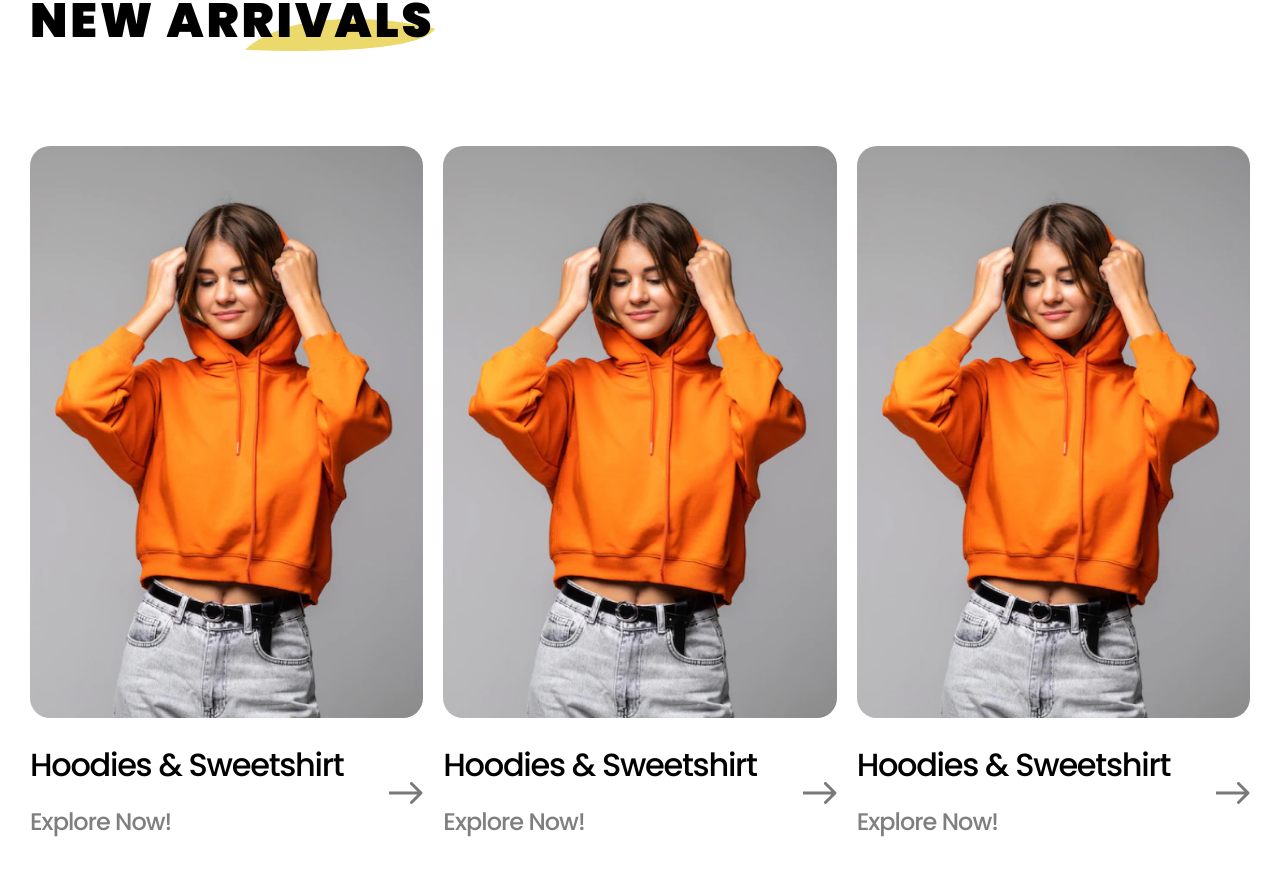
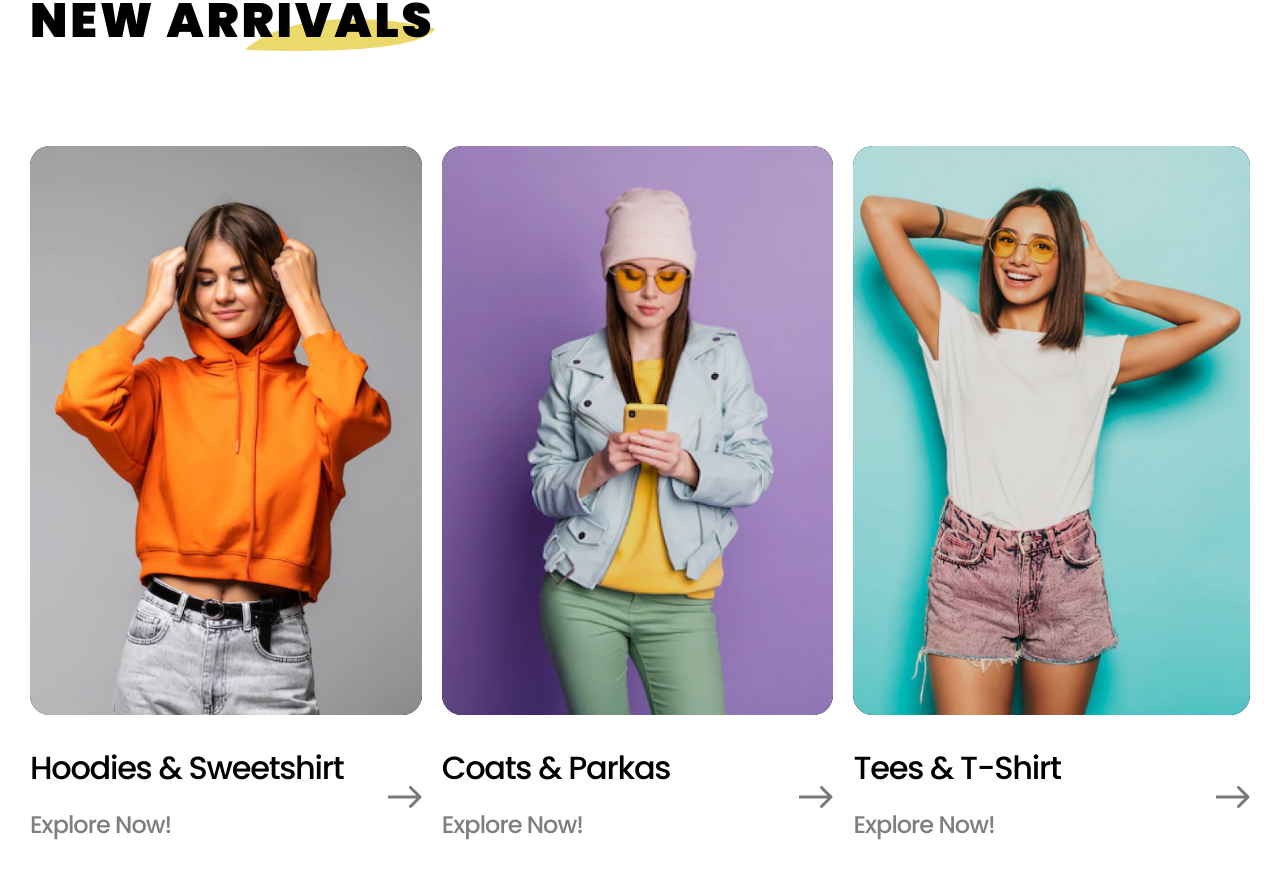
Before and after one commit to MikhailChekov/fashion-react, a React (Create React App) app: page / in a window 1280 px wide. Shown: the part 1338-2216 px from the top of the page. Built offline with nearby package versions, Linux system fonts and the light colour scheme.

Commit message:
feat: finish section Arrivals and Card component

```diff
--- a/src/components/Arrivals/Arrivals.jsx
+++ b/src/components/Arrivals/Arrivals.jsx
@@ -1,6 +1,9 @@
 import React from 'react';
 import Card from '../Card/Card';
 import './Arrivals.css';
+import cat01Img from "../../img/categories/cat-01.jpg";
+import cat02Img from '../../img/categories/cat-02.jpg';
+import cat03Img from '../../img/categories/cat-03.jpg';
 
 function Arrivals() {
   return (
@@ -10,11 +13,9 @@ function Arrivals() {
                 <h2 className="arrivals__title title-2">NEW ARRIVALS</h2>
             </div>
             <div className="arrivals__cards">
-                <Card />
-                <Card />
-                <Card />
-                {/* <Card />
-                <Card /> */}
+                <Card title="Hoodies & Sweetshirt" img={cat01Img} />
+                <Card title="Coats & Parkas" img={cat02Img}/>
+                <Card title="Tees & T-Shirt" img={cat03Img}/>
             </div>
         </div>
     </section>
--- a/src/components/Card/Card.jsx
+++ b/src/components/Card/Card.jsx
@@ -1,20 +1,19 @@
 import React from "react";
 import styles from "./Card.module.css";
-import cat01Img from "../../img/categories/cat-01.jpg";
 import cardIconArrow from "../../img/icons/arrow.svg";
-// import cat02Img from '../../img/categories/cat-02.jpg';
-// import cat03Img from '../../img/categories/cat-03.jpg';
 
-function Card() {
+function Card({ title, img }) {
   return (
     <div className={styles.card}>
-      <a href="#!" className={styles.card__link}><span className={styles.none}>!</span></a>
+      <a href="#!" className={styles.card__link}>
+        <span className={styles.none}>!</span>
+      </a>
       <div className={styles.card__imgwrap}>
-        <img src={cat01Img} alt="cat01" className={styles.card__img} />
+        <img src={img} alt="cat01" className={styles.card__img} />
       </div>
       <div className={styles.card__body}>
         <div className={styles.card__text}>
-          <div className={styles.card__title}>Hoodies & Sweetshirt</div>
+          <div className={styles.card__title}>{title}</div>
           <div className={styles.card__muted}>Explore Now!</div>
         </div>
         <div className={styles.card__icon}>
--- a/src/components/Card/Card.module.css
+++ b/src/components/Card/Card.module.css
@@ -14,16 +14,15 @@
 .card__img {
   position: relative;
   border-radius: 20px;
-  margin-bottom: 28px;
   cursor: pointer;
 }
 
 .card__imgwrap {
+  margin-bottom: 28px;
   position: relative;
-  display: block;
+  z-index: 1;
   border-radius: 20px;
-  width: 100%;
-  height: 84%;
+  background-color: #000;
 }
 
 .card__imgwrap::before {
@@ -31,21 +30,14 @@
   position: absolute;
   display: block;
   z-index: 10;
-  transition: all 1s;
+  transition: all 0.5s;
   width: 0;
   height: 100%;
   top: 0;
   left: 0;
   background-color: #000;
-  opacity: 0.6;
+  opacity: 0.3;
   border-radius: 20px;
-}
-
-.card:hover .card__imgwrap::before{
-  width: 100%;
-}
-.card:hover .card__title {
-  color: #0910d3;
 }
 
 .card__body {
@@ -74,8 +66,33 @@
 .card__icon {
   display: flex;
   align-items: center;
+  position: relative;
 }
 
 .none {
   display: none;
 }
+
+/* --------------- animation ---------------- */
+
+@keyframes slide {
+  0% {
+    left: 0;
+  }
+  50% {
+    left: -20px;
+  }
+  100% {
+    left: 0;
+  }
+}
+
+.card:hover .card__imgwrap::before {
+  width: 100%;
+}
+.card:hover .card__title {
+  color: #0910d3;
+}
+.card:hover .card__icon {
+  animation: slide 0.5s ease-in-out;
+}
```
